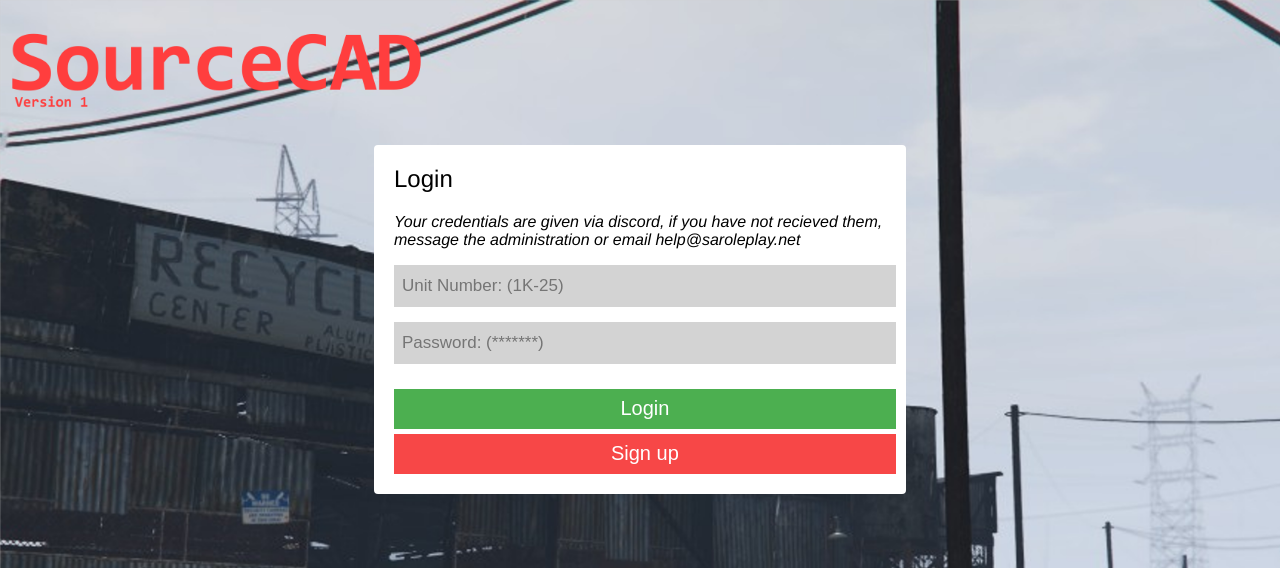
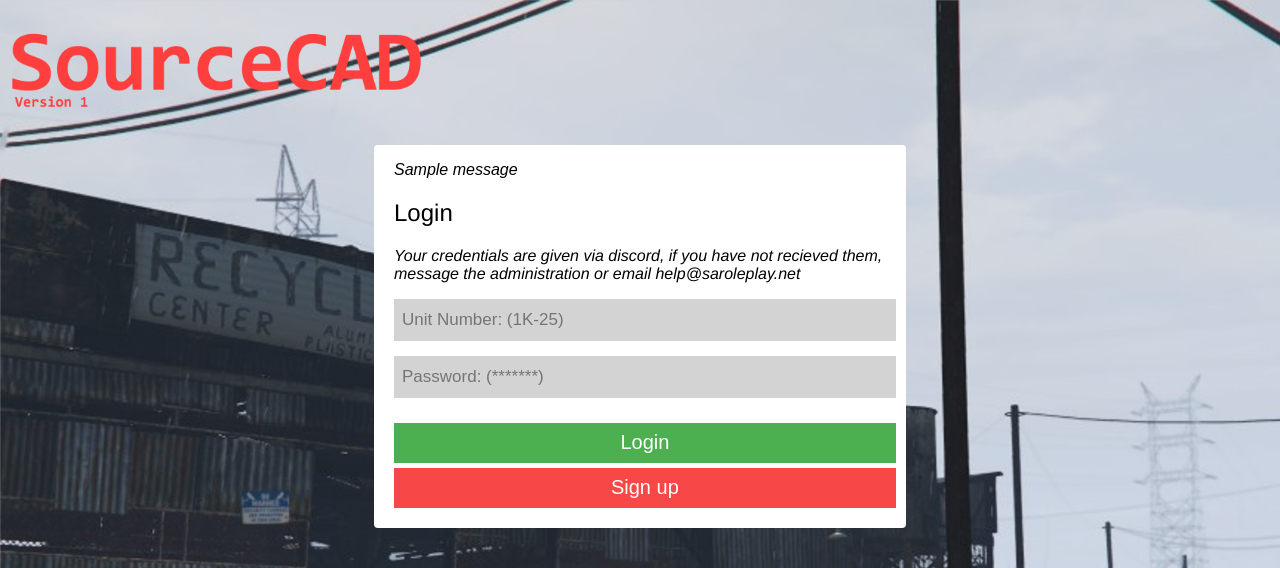
Before and after one commit to Aareon/SourceCAD, a Flask app: page /login in a window 1280 px wide. Shown: the top 568 px of the page. Run offline with Flask 2, Linux system fonts and the light colour scheme; tables that the repository leaves empty hold one stand-in row (values such as "Sample post"); one stand-in notice (Sample message) is shown.

Commit message:
Update login.html
added errors

```diff
--- a/templates/login.html
+++ b/templates/login.html
@@ -9,23 +9,25 @@
 </head>
 
 <body>
-
-  <!--<div class="header_all">
-    <h1>SourceCAD</h1>
-  </div>-->
   <div class="container">
-
-    <!--<div class="header">
-      <h1 class="loginheader">LOGIN</h1>
-    </div>-->
     <div style="margin-top: 145px;" class="meta">
       <div class="login">
+        {% with messages = get_flashed_messages(with_categories=true) %}
+        {% if messages %}
+        {% for category, message in messages %}
+        <div class="{{ category }}">
+          <p>{{ message }}</p>
+        </div>
+        {% endfor %}
+        {% endif %}
+        {% endwith %}
         <h2>Login<h2>
             <!-- smallprint on the login page -->
-      <p id="smallprint">Your credentials are given via discord, if you have not recieved them, message the administration or email help@saroleplay.net</p>
+            <p id="smallprint">Your credentials are given via discord, if you have not recieved them, message the
+              administration or email help@saroleplay.net</p>
             <form method="post" action="">
               <input required style="width: 95%;" type="text" name="units" placeholder="Unit Number: (1K-25)">
-        <input required style="width: 95%;" type="password" name="password" placeholder="Password: (*******)">
+              <input style="width: 95%;" type="password" name="password" placeholder="Password: (*******)">
               <input style="width: 98%;" id="submit" type="submit" value="Login">
               <a href="/registration"><button id="cancel" type="button" name="button">Sign up</button></a>
             </form>
@@ -34,4 +36,5 @@
 
   </div>
 </body>
+
 </html>
```
Lines whose indentation alone changed are shown as unchanged.
